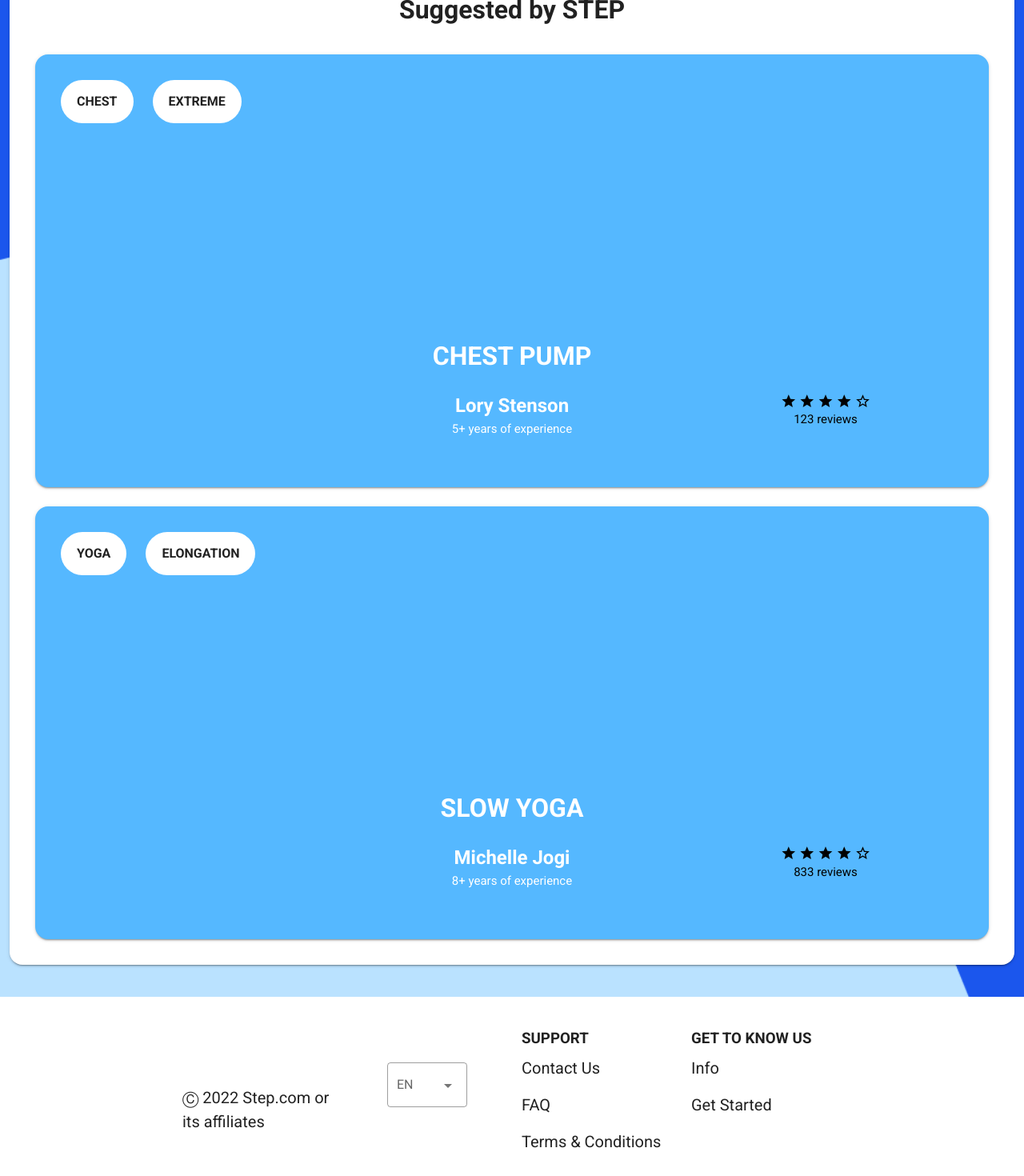
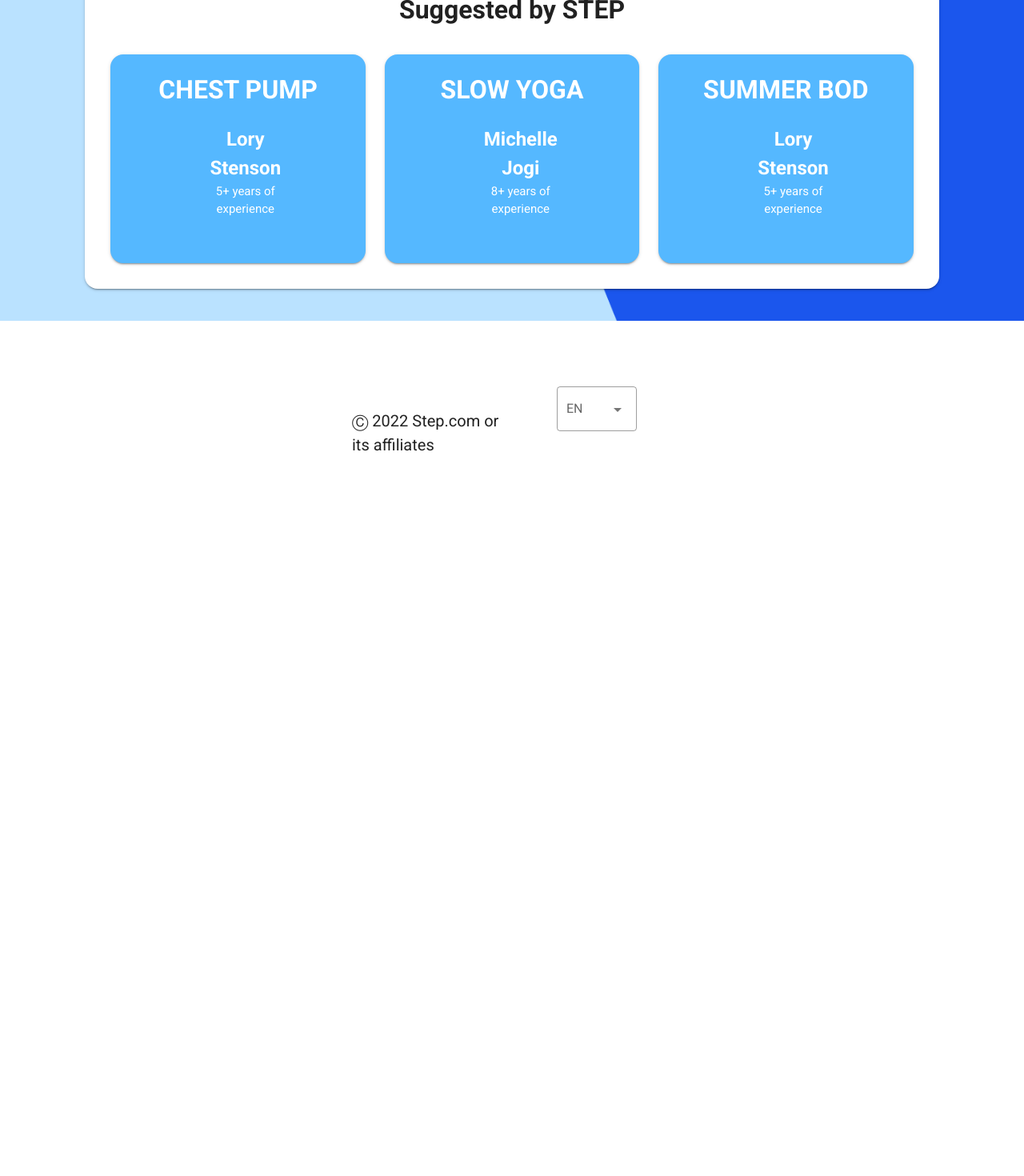
Before and after one commit to manudithur/step-app, a Vue app: page / in a window 1280 px wide. Shown: the part 1040-2510 px from the top of the page at 80% size. After the commit the page ends 1665 px from the top, so only its background shows below. Built offline with nearby package versions, Linux system fonts and the light colour scheme.

Commit message:
feats: corrections

```diff
--- a/src/components/FooterBar.vue
+++ b/src/components/FooterBar.vue
@@ -12,17 +12,7 @@
               label="EN"
             ></v-select>
           </v-col>
-          <v-col cols="2">
-            <h3 class="pb-2">SUPPORT</h3>
-            <p >Contact Us</p>
-            <p >FAQ</p>
-            <p >Terms & Conditions</p>
-          </v-col>
-          <v-col cols="2">
-            <h3 class="pb-2">GET TO KNOW US</h3>
-            <p >Info</p>
-            <p >Get Started</p>
-          </v-col>
+
       </v-row>
     </v-footer>
 </template>
--- a/src/components/NavBar.vue
+++ b/src/components/NavBar.vue
@@ -1,8 +1,10 @@
 <template>
   <v-app-bar id="navbar" height="100%" elevation="4" app>
-    <v-app-bar-title>
-      <v-img src="../assets/stepApp.png" contain max-width="20%" min-width="200px"></v-img>
-    </v-app-bar-title>
+    <router-link class="RLink" to="/">
+      <v-app-bar-title>
+        <v-img src="../assets/stepApp.png" contain max-width="20%" min-width="200px"></v-img>
+      </v-app-bar-title>
+    </router-link>
     <v-spacer></v-spacer>
     <v-toolbar-items class="align-center">
         <router-link class="RLink" to="/home">
--- a/src/views/explore.vue
+++ b/src/views/explore.vue
@@ -2,8 +2,10 @@
   <v-app>
     <NavBar/>
     <v-main class="content">
-      <v-container fluid class="pb-10 pa-10 pt-5">
+      <v-container fluid class="ps-10">
         <div v-if="!noRoutines">
+          <h1 class="white--text mb-8 ms-8">Routines</h1>
+          <h2 class="white--text mb-8 ms-8">Sort by:</h2>
           <v-row class="justify-left ml-5">
             <v-toolbar class="align-center rounded-xl" max-width="300px">
               <v-select class="mx-3 mt-7" :items="keys" outlined dense v-model="key" @change="update()" style="max-width:300px"></v-select>
--- a/src/views/homepage.vue
+++ b/src/views/homepage.vue
@@ -24,56 +24,27 @@
           </v-col>
           <v-col cols="4" class="white--text">
             <v-row class="justify-center pb-4">
-              <h1 class="title-workout"  >Featured Workout</h1>
+              <h1 class="title-workout"  >Explore different workouts!</h1>
             </v-row>
+            <router-link class="RLink" to="/explore">
               <v-card class="white rounded-xl primary--text pb-5 mb-16">
-              <v-img :aspect-ratio="1.8" class="text-left" width="800" src="../assets/slowyoga.png"/>
                 <v-row class="justify-center pt-5">
                   <h1 class="ml-3 ">SLOW YOGA</h1>
                 </v-row>
-
-              <v-row class="justify-center pa-5">
-                <v-col cols="15">
+                <v-row class="justify-center pa-5 align-center">
                     <v-avatar size="80"><v-img src="../assets/michelle.png"></v-img></v-avatar>
-                </v-col>
-                <v-col cols="50">
+                  <v-col class="align-center pa-5">
                     <h2>Michelle Jogi</h2>
                     <p>8+ years of experience</p>
                   </v-col>
-                <v-col cols="35">
-                  <v-rating
-                      background-color="black"
-                      color="black"
-                      empty-icon="mdi-star-outline"
-                      full-icon="mdi-star"
-                      half-icon="mdi-star-half-full"
-                      readonly
-                      length="5"
-                      dense
-                      size="20"
-                      value="4.5"
-                  ></v-rating>
-                  <p class="black--text">833 reviews</p>
-                </v-col>
                 </v-row>
+
               </v-card>
+            </router-link>
           </v-col>
         </v-row>
 
-        <v-row>
-          <v-col cols="4"/>
-          <v-col cols="2">
-            <router-link class="RLink" to="/exercises">
-              <v-btn class="mb-15">Your Exercises</v-btn>
-            </router-link>
-          </v-col>
-          <v-col cols="2">
-            <router-link class="RLink" to="/routines">
-              <v-btn class="mb-15">Your Routines</v-btn>
-            </router-link>
-          </v-col>
 
-        </v-row>
 
           <v-row class=" justify-center white--text">
             <h1 class = "title-workout ml-100 mb-5">Your routines</h1>
@@ -203,8 +174,8 @@ export default {
       router.push('/login')
     }
     await this.getAllExercises();
-    await this.getAllRoutines();
-    await this.getRoutine();
+    await this.getUserRoutines();
+
   },
 
   computed:{
@@ -215,7 +186,8 @@ export default {
       $isLoggedIn: 'isLoggedIn'
     }),
     ...mapState(useRoutineStore, {
-      $getAllRoutines: 'getAll'
+      $getAllRoutines: 'getAll',
+      $getUserRoutines: 'getUserRoutines'
     })
   },
 
@@ -251,19 +223,18 @@ export default {
         this.setResult(e)
       }
     },
+
     async getRoutine(){
       console.log(this.routines[4])
       this.routine = await this.$getRoutine(this.routines[1]);
     },
-    async getAllRoutines() {
 
+    async getUserRoutines() {
       this.controller = new AbortController();
-      const routines = await this.$getAllRoutines(this.controller);
+      const myRoutines = await this.$getUserRoutines();
 
-      this.routines = routines.content;
+      this.routines = myRoutines;
       this.controller = null
-
-      console.log("por favor");
 
     },
   }
--- a/src/views/landing.vue
+++ b/src/views/landing.vue
@@ -26,16 +26,6 @@
                   <v-row>
                     <v-col cols="100">
                       <v-card class="secondary rounded-xl white--text pb-5">
-                        <v-img :aspect-ratio="1.8" class="text-left" width="600" src="../assets/chestpump.png">
-                          <v-container class="pa-5">
-                            <div class="pa-3" style="display:inline-block">
-                              <v-chip class="white pa-5" large style="font-weight:bold">CHEST</v-chip>
-                            </div>
-                            <div class="pa-3" style="display:inline-block">
-                              <v-chip class="white pa-5" large style="font-weight:bold">EXTREME</v-chip>
-                            </div>
-                          </v-container>
-                        </v-img>
                         <div class="pt-5 text-center">
                           <h1>CHEST PUMP</h1>
                         </div>
@@ -49,35 +39,13 @@
                             <p>5+ years of experience</p>
                           </v-col>
                           <v-col cols="35">
-                            <v-rating
-                              background-color="black"
-                              color="black"
-                              empty-icon="mdi-star-outline"
-                              full-icon="mdi-star"
-                              half-icon="mdi-star-half-full"
-                              readonly
-                              length="5"
-                              dense
-                              size="20"
-                              value="4.5"
-                            ></v-rating>
-                            <p class="black--text">123 reviews</p>
+
                           </v-col>
                         </v-row>
                       </v-card>
                     </v-col>
                     <v-col class="text-center" cols="100">
                       <v-card class="secondary rounded-xl white--text pb-5">
-                        <v-img :aspect-ratio="1.8" class="text-left" width="600" src="../assets/slowyoga.png">
-                          <v-container class="pa-5">
-                            <div class="pa-3" style="display:inline-block">
-                              <v-chip class="white pa-5" large style="font-weight:bold" >YOGA</v-chip>
-                            </div>
-                            <div class="pa-3" style="display:inline-block">
-                              <v-chip class="white pa-5" large style="font-weight:bold">ELONGATION</v-chip>
-                            </div>
-                          </v-container>
-                        </v-img>
                         <div class="pt-5">
                           <h1>SLOW YOGA</h1>
                         </div>
@@ -91,23 +59,32 @@
                             <p>8+ years of experience</p>
                           </v-col>
                           <v-col cols="35">
-                            <v-rating
-                              background-color="black"
-                              color="black"
-                              empty-icon="mdi-star-outline"
-                              full-icon="mdi-star"
-                              half-icon="mdi-star-half-full"
-                              readonly
-                              length="5"
-                              dense
-                              size="20"
-                              value="4.5"
-                            ></v-rating>
-                            <p class="black--text">833 reviews</p>
+
                           </v-col>
                         </v-row>
                       </v-card>
                     </v-col>
+                    <v-col cols="100">
+                      <v-card class="secondary rounded-xl white--text pb-5">
+                        <div class="pt-5 text-center">
+                          <h1>SUMMER BOD</h1>
+                        </div>
+
+                        <v-row class="justify-center text-center pa-5">
+                          <v-col cols="15">
+                            <v-avatar size="80"><v-img src="../assets/lory.png"></v-img></v-avatar>
+                          </v-col>
+                          <v-col cols="50">
+                            <h2>Lory Stenson</h2>
+                            <p>5+ years of experience</p>
+                          </v-col>
+                          <v-col cols="35">
+
+                          </v-col>
+                        </v-row>
+                      </v-card>
+                    </v-col>
+
                   </v-row>
               </v-col>
             </v-card>
--- a/src/views/signup.vue
+++ b/src/views/signup.vue
@@ -159,7 +159,7 @@ export default {
 
         if(!(this.password === this.Rpassword)){
           this.error = true
-          this.passwordError = "No coinciden las contraseñas"
+          this.passwordError = "Passwords need to match"
           return
         }
         const user = await new User(this.username, this.email, this.password)
@@ -168,7 +168,7 @@ export default {
       }
       catch(e){
           console.log(e);
-          this.errorMsg = "Por favor verifique los datos ingresados"
+          this.errorMsg = "Verify your data. Your username may exist"
           this.error = true;
       } finally{
         if(!this.error)
--- a/src/views/verification.vue
+++ b/src/views/verification.vue
@@ -10,20 +10,19 @@
               <br>Enter your email and the code you received</p>
             <p class="red--text text-center">{{error}}</p>
             <v-row class="justify-center">
+              <v-col cols="10">
                 <v-text-field
                     outlined
                     class="input"
                     label="email"
                     v-model="email"
                 >{{email}}</v-text-field>
-            </v-row>
-            <v-row class="justify-center">
-              <v-col cols="8">
                 <v-otp-input
                     length="6"
                     v-model="code"
                 >{{code}}</v-otp-input>
               </v-col>
+
             </v-row>
             <v-row class="justify-center">
               <v-btn rounded large class="button"
```
Lines whose indentation alone changed are shown as unchanged.
